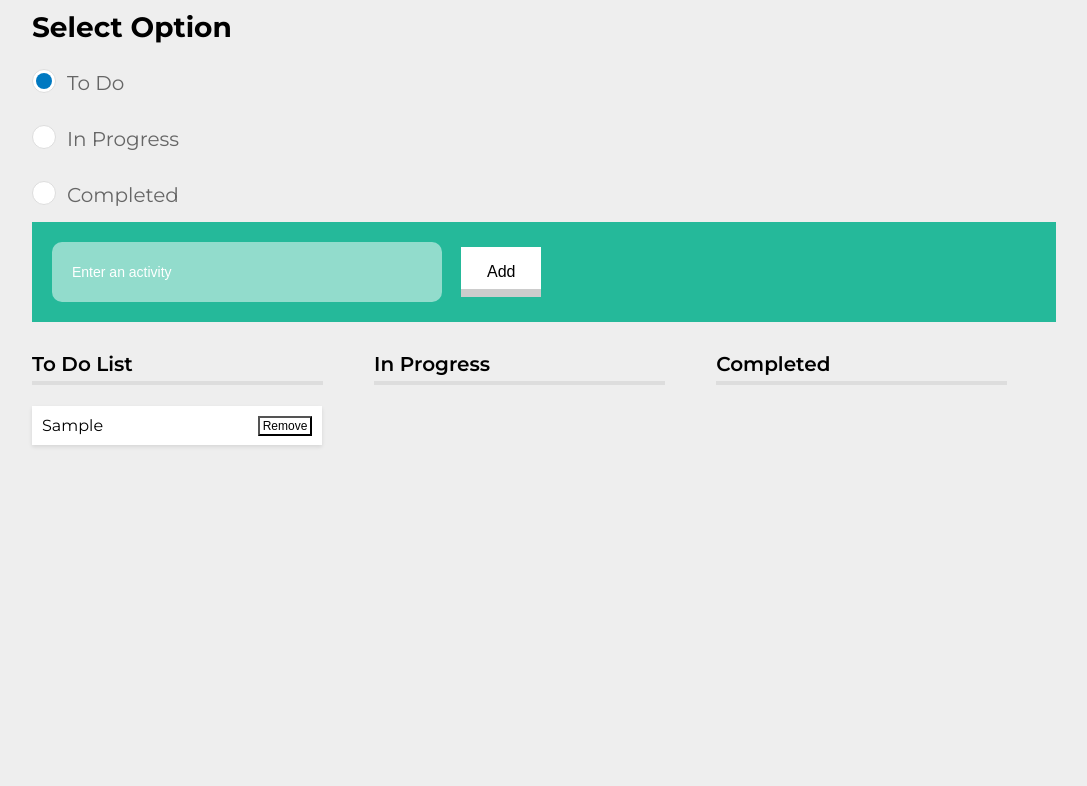
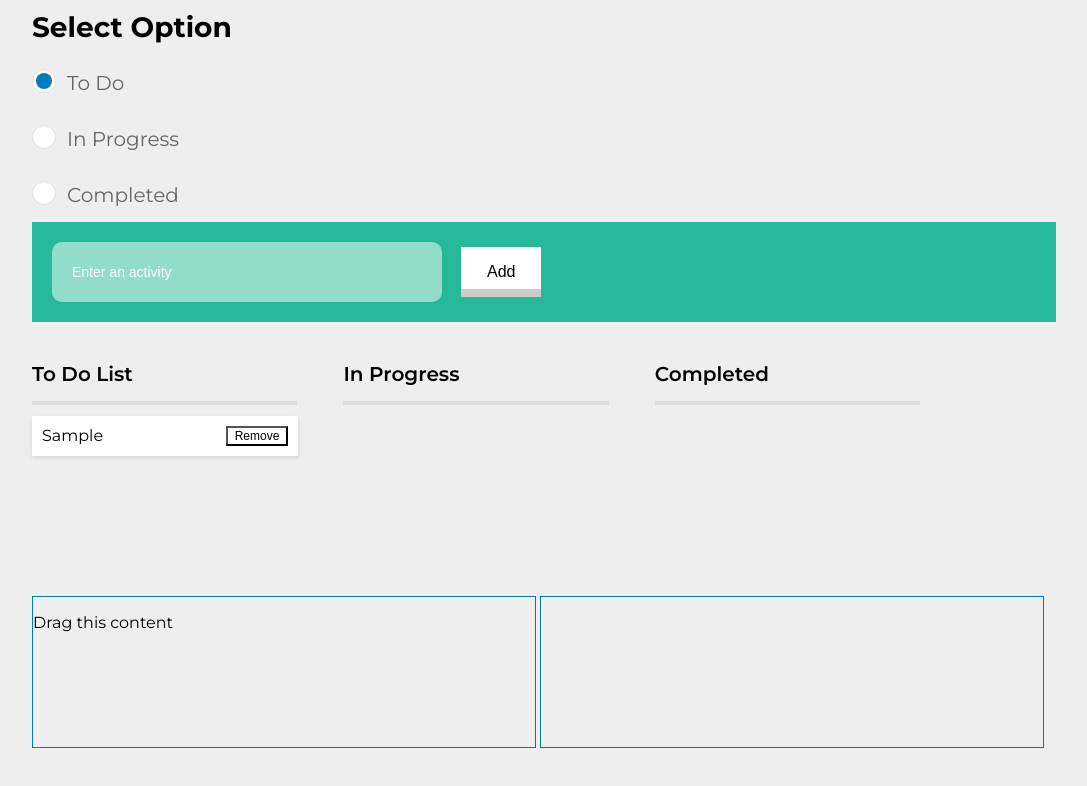
Before and after one commit to sreekanth009/FE-Fundamentals, a website built with webpack: page index.html in a window 1280 px wide. Both pictures are taken after typing "Sample" into the empty fields and a click on the button "Add". Shown: the whole page, without its empty margins (96-1183 px from the left). Built offline with nearby package versions, Linux system fonts and the light colour scheme.

Commit message:
drag and drop implementeation

```diff
--- a/src/components/atoms/delete_item.js
+++ b/src/components/atoms/delete_item.js
@@ -6,4 +6,10 @@ export const deleteItem = (inputVal) => {
     `
 }
 
+export const paragraphText = (inputVal) => {
+    return `
+        <p>${inputVal}</p>
+    `
+}
+
 {/* <i class="material-icons">close</i> */}
--- a/src/components/atoms/item_list.js
+++ b/src/components/atoms/item_list.js
@@ -1,15 +1,29 @@
 export const itemList = () => {
   return `
-  <div class="item-list" id="itemList">
-    <ul class="todo-list" id="toDo">
-      <h3>To Do List</h3>
+  <div class="item-list-parent" id="itemList">
+    <ul class="list-headings">
+      <li>
+        <h3>To Do List</h3>
+      </li>
+      <li>
+        <h3>In Progress</h3>
+      </li>
+      <li>
+        <h3>Completed</h3>
+      </li>
     </ul>
-    <ul class="in-progress" id="inProgress">
-      <h3>In Progress</h3>
-    </ul>
-    <ul class="completed" id="completed">
-      <h3>Completed</h3>
-    </ul>
+    <div class="item-list" id="itemList">
+      <ul class="todo-list" id="toDo">
+      </ul>
+      <ul class="in-progress drop-target-ele" id="inProgress">
+      </ul>
+      <ul class="completed" id="completed">
+      </ul>
+      <div class="drop-target">
+        <p class="drag-target" draggable="true" id="dragtarget">Drag this content</p>
+      </div>
+      <div class="drop-target"></div>
+    </div>
   </div>
   `
 }
--- a/src/index.js
+++ b/src/index.js
@@ -2,7 +2,7 @@ import "../src/styles/app.scss";
 import {list} from './components/molecules/radio_btns';
 import {todoInput} from './components/atoms/input';
 import {itemList} from './components/atoms/item_list';
-import {deleteItem} from './components/atoms/delete_item';
+import {deleteItem, paragraphText} from './components/atoms/delete_item';
 
 // DOM elements construction
 const component = () => {
@@ -26,87 +26,6 @@ const updateLocalStorage = () => {
 // Data object keys
 const keys = Object.keys(data);
 
-// Render All list function
-// function renderAllList() {
-//   if (!data.toDo.length && !data.inProgress.length && data.completed.length) return;
-//   keys.forEach((key) => {
-//     const list = data[key];
-//     list.forEach((item) => {
-//       addItemToList(item, key);
-//     });
-//   });
-// }
-
-// Add items to list
-// function addListItem () {
-//   document.body.addEventListener('click', function (event) {
-//     if (event.target.id === 'addItem') {
-//       const inputVal = document.querySelector('#enterList').value;
-//       let key = '';
-//       /* Update local storge data */
-//       if (inputVal) {
-//         key = document.querySelector('[name="todo-radio-group"]:checked').value;
-//         data[key].push(inputVal);
-//         updateLocalStorage();
-//       }
-
-//       if (!document.querySelector('[name="todo-radio-group"]:checked')) {
-//         alert ( "Please choose an option from above" );
-//         document.querySelector('#enterList').value = '';
-//       } else if (inputVal === '') {
-//         alert ( "Please enter a value" );
-//       } else {
-//         if (inputVal) {
-//           addItemToList(inputVal, key);
-//           /* Clear input */
-//           document.querySelector('#enterList').value = '';
-//         }
-//       }
-//     }
-//   });
-// }
-
-// Common function for adding items to toDO, inProgress, Completed list
-// const addItemToList = (inputVal, key) => {
-//   const allItemList = document.querySelector(`#${key}`);
-
-//   /* Create a todo list item */
-//   const item = document.createElement('li');
-//   allItemList.appendChild(item, allItemList.childNodes[0]);
-//   item.setAttribute("data-value", inputVal);
-//   item.innerHTML = `${inputVal} ${deleteItem(inputVal)}`;
-//   return allItemList;
-// }
-
-// const removeListItem = () => {
-//   document.body.addEventListener('click', function (event) {
-//     if(event.target.className === 'delete-item') {
-//       const val = event.target.parentNode.getAttribute('data-value');
-//       keys.forEach((key) => {
-//         const list = data[key];
-//         const valIndex = list.indexOf(val);
-//         if (valIndex > -1) {
-//           list.splice(valIndex, 1);
-//           updateLocalStorage();
-//         }
-//       });
-//       event.target.parentNode.remove();
-//     }
-//   });
-// }
-
-// const init = () => {
-//   // App initialization
-//   document.body.appendChild(component());
-//   // Render all list
-//   renderAllList();
-//   // Add button click
-//   addListItem();
-//   // Remove list item
-//   removeListItem();
-// }
-// init();
-
 const toDo = {
   // Render all the list items from the local storage
   renderAllList: function() {
@@ -119,14 +38,39 @@ const toDo = {
     });
   },
 
+  // Set multiple attributes
+  setAttributes: function(element, attributes) {
+    Object.keys(attributes).forEach(function(name) {
+      element.setAttribute(name, attributes[name]);
+    })
+  },
+
+  // Set draggable attribute
+  setDraggableAttr: function(item) {
+    toDo.setAttributes(item, {
+      'draggable': 'true',
+    });
+  },
+
   // Common function for adding items to toDO, inProgress, Completed list
   addItemToList: function(inputVal, key) {
     const allItemList = document.querySelector(`#${key}`);
     /* Create a todo list item */
     const item = document.createElement('li');
     allItemList.appendChild(item, allItemList.childNodes[0]);
-    item.setAttribute("data-value", inputVal);
-    item.innerHTML = `${inputVal} ${deleteItem(inputVal)}`;
+    toDo.setAttributes(item, {
+      'data-value': inputVal,
+      'id': inputVal
+    });
+
+    if (allItemList.id === 'toDo') {
+      toDo.setDraggableAttr(item);
+    }
+    if (allItemList.id === 'inProgress') {
+      toDo.setDraggableAttr(item);
+    }
+
+    item.innerHTML = `${paragraphText(inputVal)} ${deleteItem(inputVal)}`;
     return allItemList;
   },
 
@@ -191,3 +135,28 @@ const toDo = {
 
 // App initialization
 toDo.init();
+
+// Drag and Drop
+document.addEventListener('dragstart', function(event) {
+  event.dataTransfer.setData("text/plain", event.target.id);
+});
+
+document.addEventListener('dragenter', function(event) {
+  if (event.target.className === "drop-target-ele") {
+    event.target.style.border = "2px solid 0079c1";
+  }
+});
+
+document.addEventListener("dragover", function(event) {
+  event.preventDefault();
+});
+
+document.addEventListener("drop", function(event) {
+  event.preventDefault();
+  if (event.target.className === "drop-target-ele") {
+    event.target.style.border = "";
+    const data = event.dataTransfer.getData("text/plain", event.target.id);
+    console.log('data', data);
+    event.target.appendChild(document.getElementById(data));
+  }
+});
--- a/src/styles/app.scss
+++ b/src/styles/app.scss
@@ -150,17 +150,13 @@ section {
   }
 
   /* Item lists */
-  .item-list {
-    ul {
-      width: 33%;
+  .item-list-parent {
+    .list-headings {
+      margin-top: 30px;
+      li {
+        width: 30%;
         display: inline-block;
         position: relative;
-      vertical-align: top;
-
-      h3 {
-        margin: 30px 0;
-        font-size: 20px;
-        font-weight: $fontFamilySemiBold;
         &::after {
           content: "";
           width: 85%;
@@ -171,11 +167,28 @@ section {
           border: 2px solid #ddd;
           visibility: visible;
         }
+        h3 {
+          margin: 10px 0;
+          font-size: 20px;
+          font-weight: $fontFamilySemiBold;
         }
+      }
+    }
+
+    .item-list {
+      margin-top: 10px;
+      ul {
+        width: 30%;
+        display: inline-block;
+        position: relative;
+        vertical-align: top;
+        padding: 10px 0;
+        min-height: 150px;
 
         li {
           width: 80%;
           padding: 10px;
+          display: flex;
           margin-bottom: 10px;
           background: $primaryWhite;
           box-shadow: 0 2px 4px 0 rgba(0,0,0,.1);
@@ -184,15 +197,19 @@ section {
             margin: 0;
           }
 
+          p {
+            float: left;
+            width: 75%;
+            margin: 0;
+          }
+
           button.delete-item {
-          // width: 20px;
-          // height: 20px;
+            width: 25%;
             background: transparent;
             height: 20px;
             padding: 0 3px;
             font-size: 12px;
             margin: 0;
-          float: right;
             cursor: pointer;
             .material-icons {
               font-size: 20px;
@@ -203,3 +220,13 @@ section {
       }
     }
   }
+}
+
+.drop-target {
+  width: 49%;
+  height: 150px;
+  border: 1px solid #0079c1;
+  margin-top: 20px;
+  display: inline-block;
+  vertical-align: text-bottom;
+}
```
Lines whose indentation alone changed are shown as unchanged.
